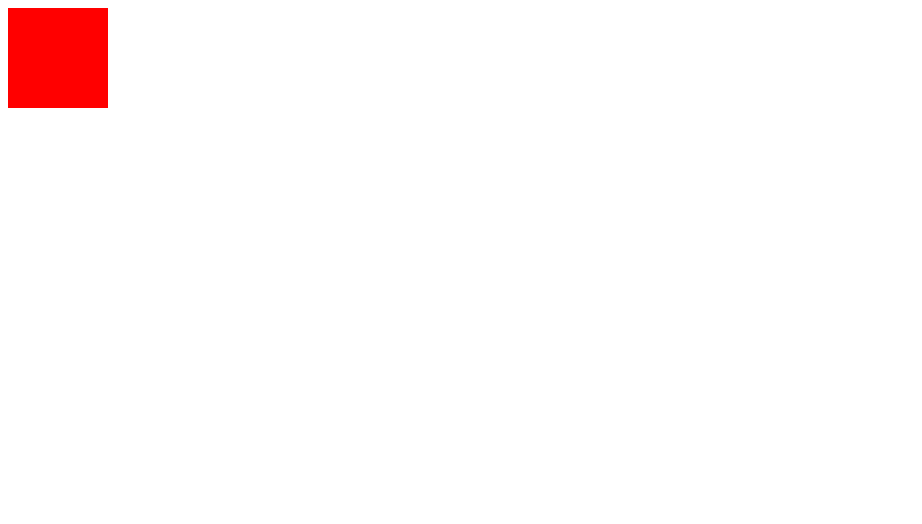
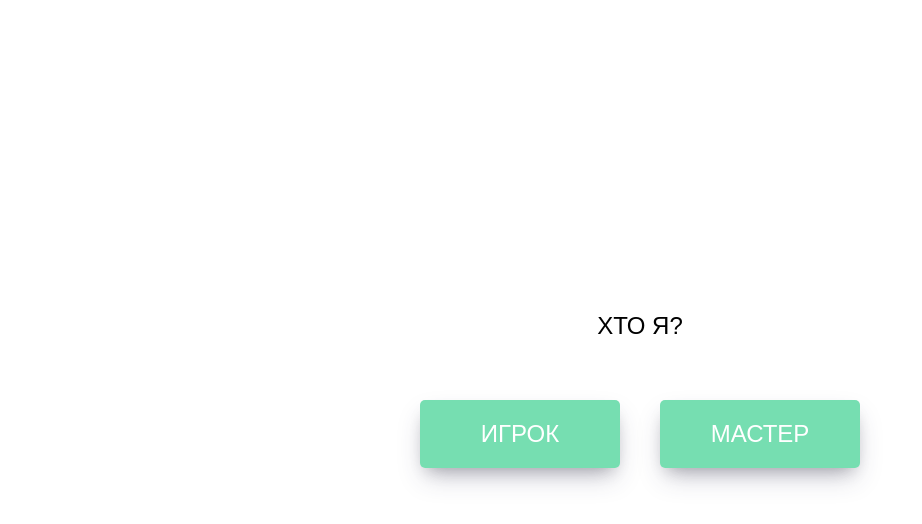
Before and after one commit to sergkhr/exploration-game-web-app, a website: page client/views/index.html in a window 1280 px wide. Shown: the whole page, without its empty margins (0-922 px from the left). Drawn offline with nearby package versions, Linux system fonts and the light colour scheme.

Commit message:
two buttons)

```diff
--- a/client/css/common_style.less
+++ b/client/css/common_style.less
@@ -1,5 +1,21 @@
-.test{
-    color: red;
-    width: 100px;
-    height: 100px;
+:root{
+    --white-color: 255, 255, 255;
+    --black-color: 0, 0, 0;
+
+    --primary-color: 0, 67, 38;
+    --primary-light-color: 84, 214, 158;
+    --primary-very-light-color: 151, 214, 187;
+
+    --standart-gap: 20px;
+
+    --standart-animation-time: 0.3s;
 }
+
+html, body{
+    box-sizing: border-box;
+    height: 100%;
+    margin: 0;
+    padding: 0;
+    font-family: Arial, Helvetica, sans-serif;
+    color: rgb(var(--black-color));
+}
--- /dev/null
+++ b/client/css/start_page_style.less
@@ -0,0 +1,73 @@
+body{
+    display: flex;
+    justify-content: center;
+    align-items: center;
+    padding: 0 var(--standart-gap);
+}
+
+#container{
+    display: flex;
+    flex-direction: column;
+    align-items: center;
+    justify-content: center;
+    gap: calc(var(--standart-gap) * 2);
+    width: 50%;
+
+    .data-place{
+        display: flex;
+        justify-content: center;
+        align-items: flex-end;
+        position: relative;
+        width: 100%;
+
+        .data-block{
+            position: absolute;
+            p{
+                margin: 0;
+                font-size: 1.5em;
+                font-weight: 400;
+            }
+        }
+    }
+
+    .buttons-place{
+        display: flex;
+        justify-content: center;
+        align-items: flex-start;
+        position: relative;
+        width: 100%;
+
+        .buttons-block{
+            position: absolute;
+            display: flex;
+            gap: calc(var(--standart-gap) * 2);
+            align-items: center;
+            justify-content: center;
+            padding: var(--standart-gap);
+            width: 100%;
+
+            button{
+                box-sizing: border-box;
+                width: 200px;
+                padding: var(--standart-gap);
+                background-color: rgba(var(--primary-light-color), 0.8);
+                border: none;
+                border-radius: 5px;
+                box-shadow: rgba(50, 50, 93, 0.25) 0px 13px 27px -5px,
+                            rgba(0, 0, 0, 0.3) 0px 8px 16px -8px;
+                color: rgb(var(--white-color));
+                font-size: 1.5em;
+                font-weight: 400;
+                cursor: pointer;
+                transition: all var(--standart-animation-time) cubic-bezier(.42,.1,.21,.99);
+
+                &:hover{
+                    transform: translateY(-5px);
+                    background-color: rgba(var(--primary-very-light-color), 0.8);
+                    box-shadow: rgba(0, 0, 0, 0.25) 0px 14px 28px,
+                                rgba(0, 0, 0, 0.22) 0px 10px 10px;
+                }
+            }
+        }
+    }
+}
--- /dev/null
+++ b/client/js/common.js
@@ -0,0 +1,29 @@
+//get standart animation time from :root css variable from 0.3s to 300
+let standartAnimationTime = parseFloat($('html').css('--standart-animation-time').replace("s", '')) * 1000;
+
+
+/**
+ * @param {jquery object} container the container to resize
+ * @param {string} childrenSelector the selector for children to count
+ *
+ * Resizes the container to fit the content
+ * Should be used for containers that have children that are hidden and shown
+ * With only one child visible at a time
+ */
+function resizeContainerForContent(container, childrenSelector=null) {
+    let visibleChildren;
+    if (childrenSelector) {
+        visibleChildren = container.children(childrenSelector).not('.hidden');
+    } else {
+        visibleChildren = container.children().not('.hidden');
+    }
+    let maxHeight = 0;
+    visibleChildren.each(function() {
+        let height = $(this).outerHeight();
+        if (height > maxHeight) {
+            maxHeight = height;
+        }
+    });
+    //animate the container to the new height
+    container.animate({height: maxHeight}, standartAnimationTime);
+}
--- /dev/null
+++ b/client/js/start_page.js
@@ -0,0 +1,12 @@
+
+
+function loadResizeCommon(){
+    resizeContainerForContent($('#container .data-place'), ".data-block");
+    resizeContainerForContent($('#container .buttons-place'), ".buttons-block");
+}
+$(window).on('load', function() {
+    loadResizeCommon();
+});
+$(window).on('resize', function() {
+    loadResizeCommon();
+});
--- a/client/views/index.html
+++ b/client/views/index.html
@@ -1,12 +1,33 @@
 <!DOCTYPE html>
 <html>
 <head>
-    <title>Exploration game</title>
-    <meta charset="utf-8">
-    <meta name="viewport" content="width=device-width, initial-scale=1">
-    <link rel="stylesheet" href="../css/common_style.css">
+	<title>Exploration game</title>
+	<meta charset="utf-8">
+	<meta name="viewport" content="width=device-width, initial-scale=1">
+	<link rel="stylesheet" href="../css/common_style.css">
+	<link rel="stylesheet" href="../css/start_page_style.css">
+
 </head>
 <body>
-    <div class="test"></div>
+	<div id="container">
+		<div class="data-place">
+			<div class="data-block" data-index="1">
+				<p>ХТО Я?</p>
+			</div>
+		</div>
+
+		<div class="buttons-place">
+			<div class="buttons-block" data-index="1">
+				<button id="pick-player-role-btn">ИГРОК</button>
+				<button id="pick-gm-role-btn">МАСТЕР</button>
+			</div>
+		</div>
+	</div>
+
+	<!--jquery-->
+	<script src="https://ajax.googleapis.com/ajax/libs/jquery/3.4.1/jquery.min.js"></script>
+	<!--custom scripts-->
+	<script src="../js/common.js"></script>
+	<script src="../js/start_page.js"></script>
 </body>
 </html>
```
Also changed, not shown: client/css/common_style.css, client/css/start_page_style.css (added).
